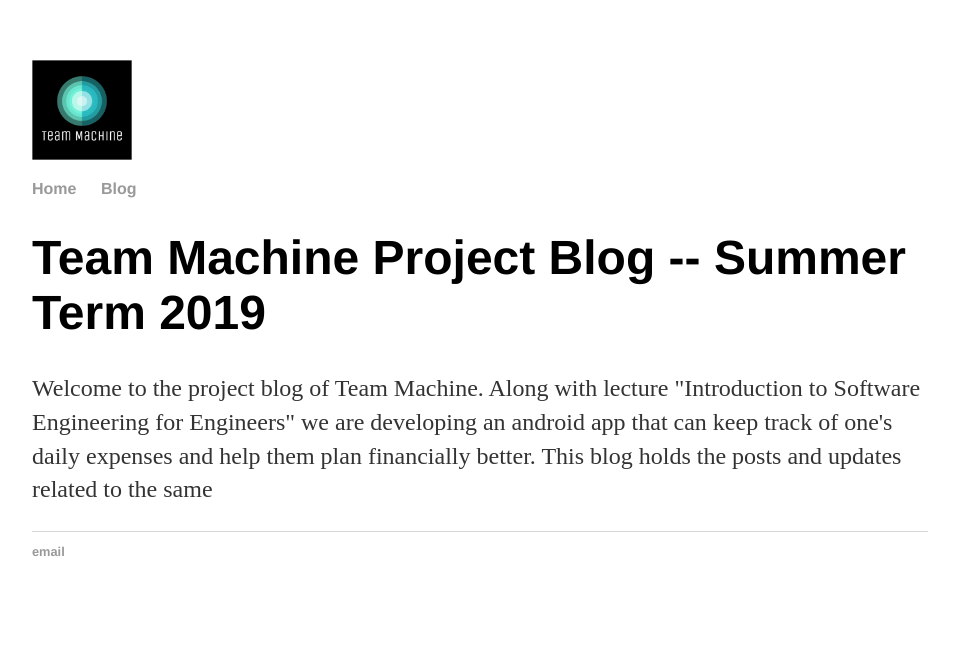
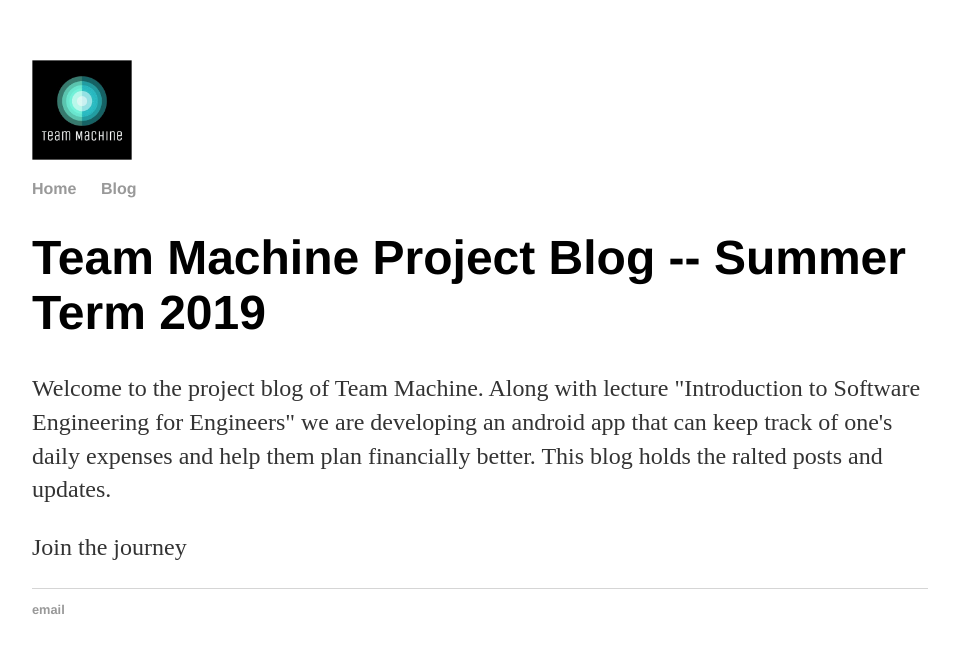
Before and after one commit to DBSE-teaching/isee2019-TeamMachine, a Jekyll site: the page built from docs/index.html, in a window 1280 px wide. Shown: the top 653 px of the page, without its empty margins (160-1119 px from the left). Built offline with Jekyll 4.4.1, drawn with Linux system fonts in a browser that asks for light colours; a file with an impossible date is left out.

Commit message:
Update index.html

```diff
--- a/docs/index.html
+++ b/docs/index.html
@@ -7,7 +7,10 @@ title: Software Engineers Blog -- Summer term 2018
 
 	<p>Welcome to the project blog of Team Machine.
 		Along with lecture "Introduction to Software Engineering for Engineers" we are developing an android app that can keep track of one's daily expenses and help them plan financially better.
-		This blog holds the posts and updates related to the same
+		This blog holds the ralted posts and updates.
+	</p>
+	<p>
+		Join the journey
 	</p>
 
 <!-- old pages from SoSe 2017
```
